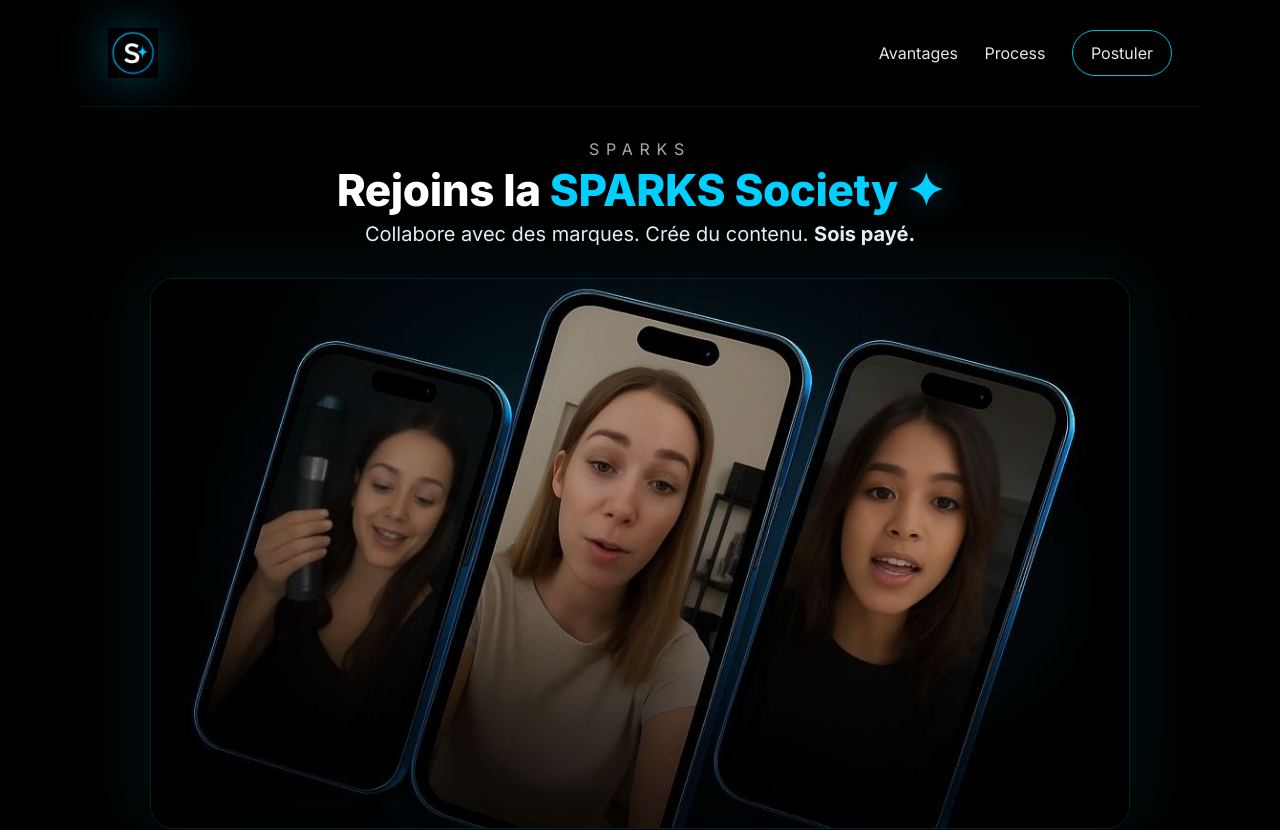
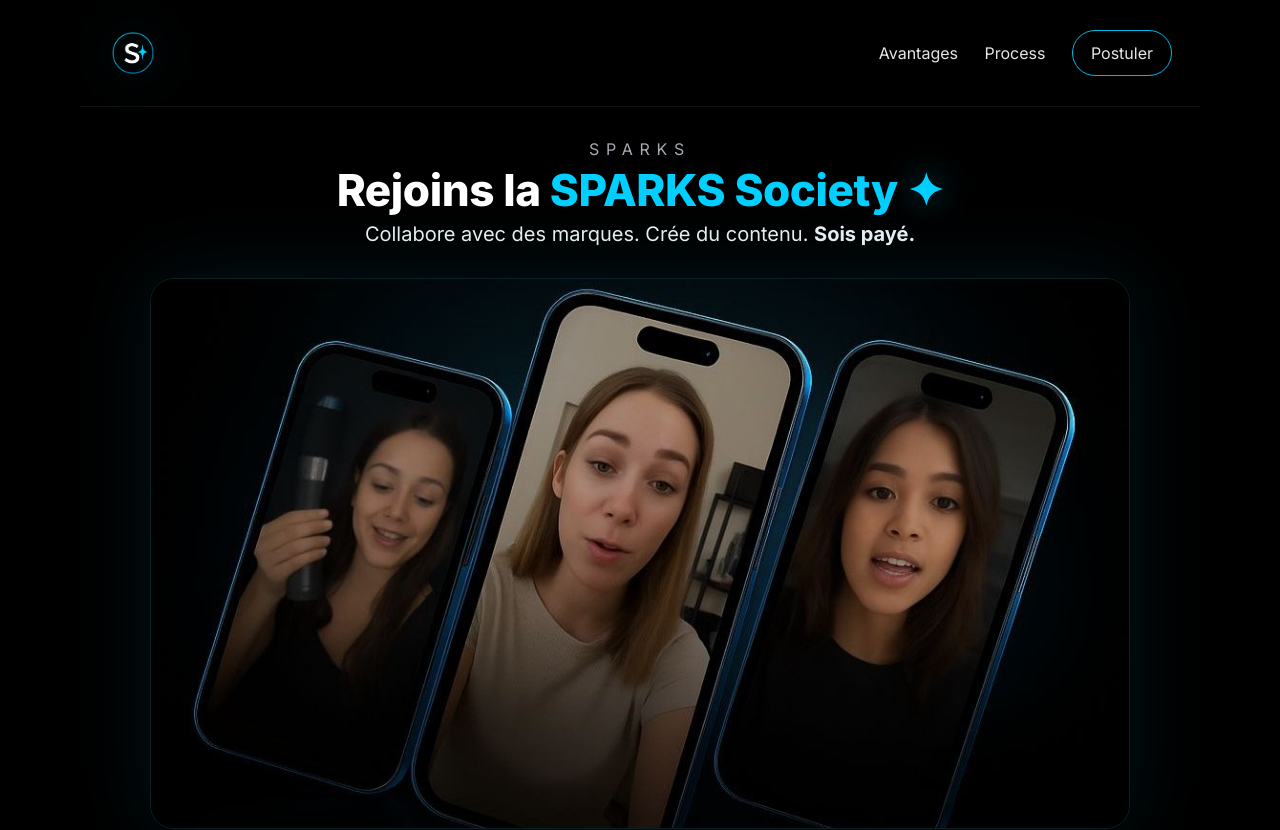
Before and after one commit to Walson-A/Sparks-Website, a plain HTML site: page index.html in a window 1280 px wide. Shown: the top 830 px of the page. Drawn offline with Linux system fonts and the light colour scheme.

Commit message:
Remplacement de l'icon par un png

```diff
--- a/index.html
+++ b/index.html
@@ -20,7 +20,7 @@
   <header class="container header">
     <a class="brand" href="#top" aria-label="Accueil SPARKS">
       <!-- Icône S (plus visible) -->
-      <img src="assets/logo_ring.png" alt="SPARKS" class="brandmark sicon" />
+      <img src="assets/logo_ring_nobg.png" alt="SPARKS" class="brandmark sicon" />
     </a>
     <nav class="nav">
       <a href="#why">Avantages</a>
```
Also changed, not shown: assets/logo_ring_compressed.png (added), assets/logo_ring_nobg.png (added), assets/logo_wordmark_nobg.png (added), assets/star.png (added).
